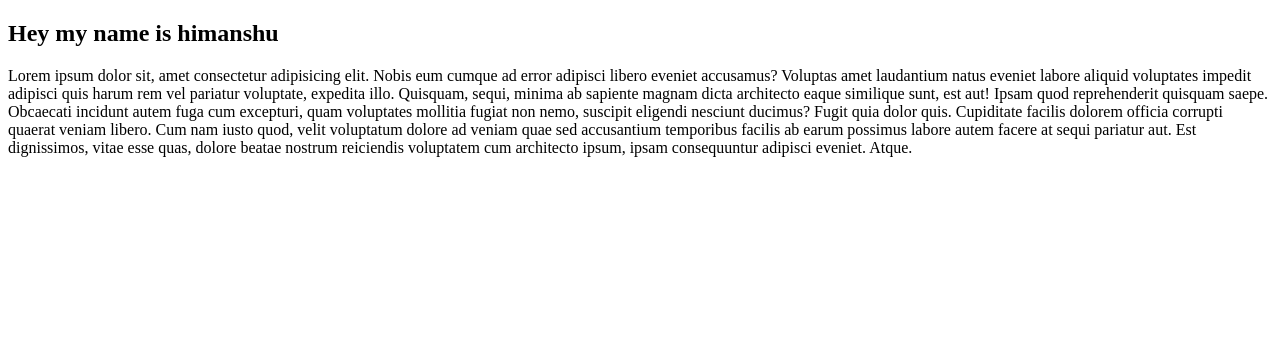
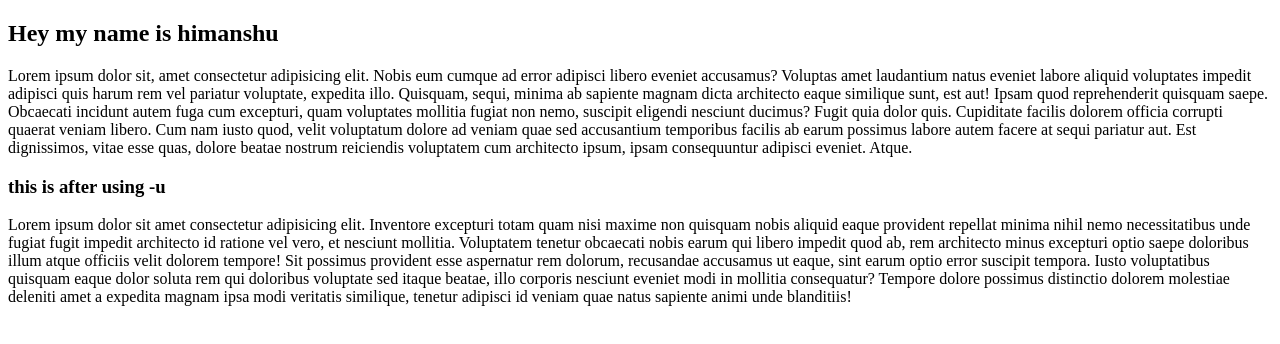
Before and after one commit to himanshu-Prajapati-45/Third_, a plain HTML site: page index.html in a window 1280 px wide. Drawn offline with Linux system fonts and the light colour scheme.

Commit message:
nw push 3

```diff
--- a/index.html
+++ b/index.html
@@ -8,5 +8,11 @@
 <body>
     <H2>Hey my name is himanshu</H2>
     Lorem ipsum dolor sit, amet consectetur adipisicing elit. Nobis eum cumque ad error adipisci libero eveniet accusamus? Voluptas amet laudantium natus eveniet labore aliquid voluptates impedit adipisci quis harum rem vel pariatur voluptate, expedita illo. Quisquam, sequi, minima ab sapiente magnam dicta architecto eaque similique sunt, est aut! Ipsam quod reprehenderit quisquam saepe. Obcaecati incidunt autem fuga cum excepturi, quam voluptates mollitia fugiat non nemo, suscipit eligendi nesciunt ducimus? Fugit quia dolor quis. Cupiditate facilis dolorem officia corrupti quaerat veniam libero. Cum nam iusto quod, velit voluptatum dolore ad veniam quae sed accusantium temporibus facilis ab earum possimus labore autem facere at sequi pariatur aut. Est dignissimos, vitae esse quas, dolore beatae nostrum reiciendis voluptatem cum architecto ipsum, ipsam consequuntur adipisci eveniet. Atque.
+
+
+
+    <h3>this is after using   -u</h3>
+    Lorem ipsum dolor sit amet consectetur adipisicing elit. Inventore excepturi totam quam nisi maxime non quisquam nobis aliquid eaque provident repellat minima nihil nemo necessitatibus unde fugiat fugit impedit architecto id ratione vel vero, et nesciunt mollitia. Voluptatem tenetur obcaecati nobis earum qui libero impedit quod ab, rem architecto minus excepturi optio saepe doloribus illum atque officiis velit dolorem tempore! Sit possimus provident esse aspernatur rem dolorum, recusandae accusamus ut eaque, sint earum optio error suscipit tempora. Iusto voluptatibus quisquam eaque dolor soluta rem qui doloribus voluptate sed itaque beatae, illo corporis nesciunt eveniet modi in mollitia consequatur? Tempore dolore possimus distinctio dolorem molestiae deleniti amet a expedita magnam ipsa modi veritatis similique, tenetur adipisci id veniam quae natus sapiente animi unde blanditiis!
+
 </body>
 </html>
```
